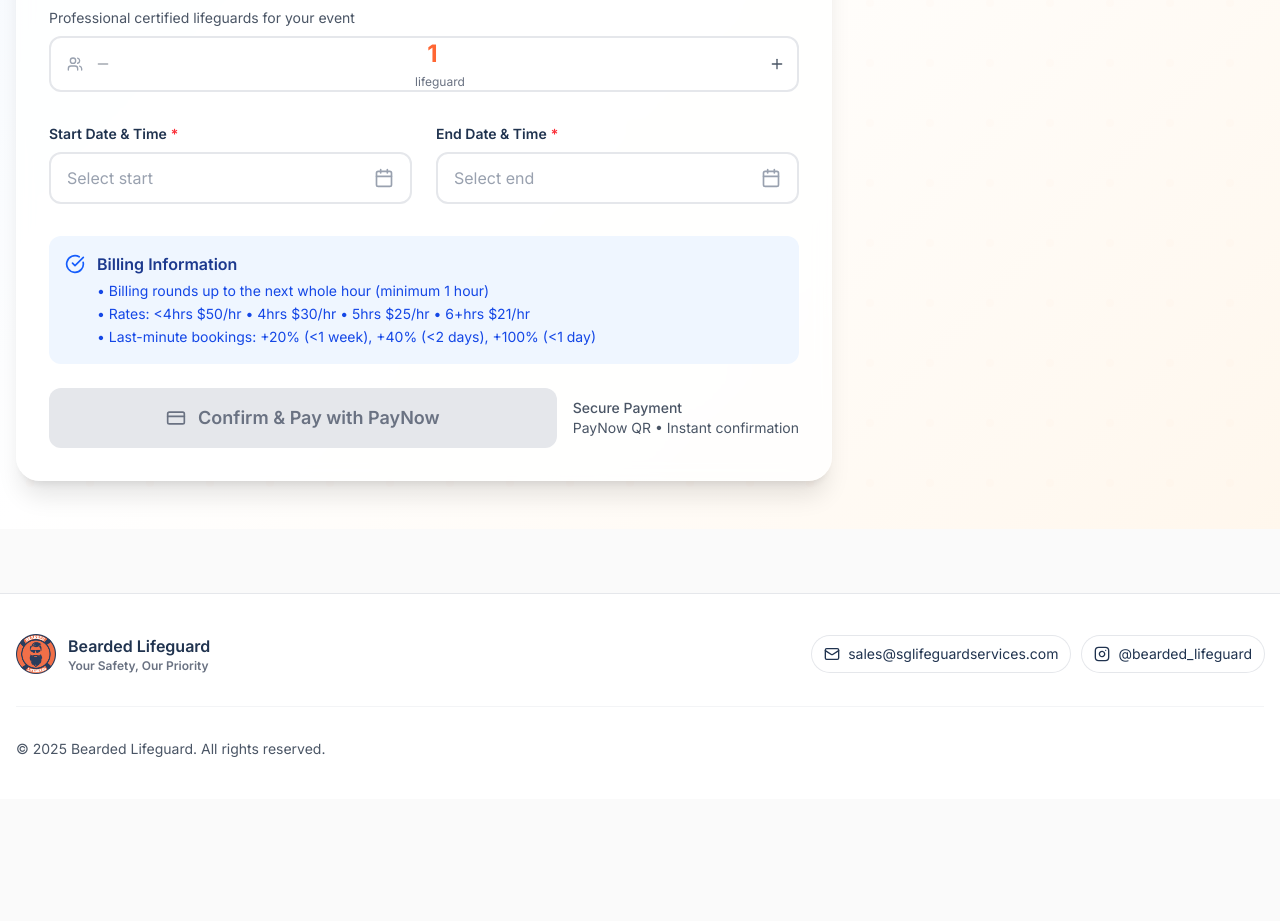
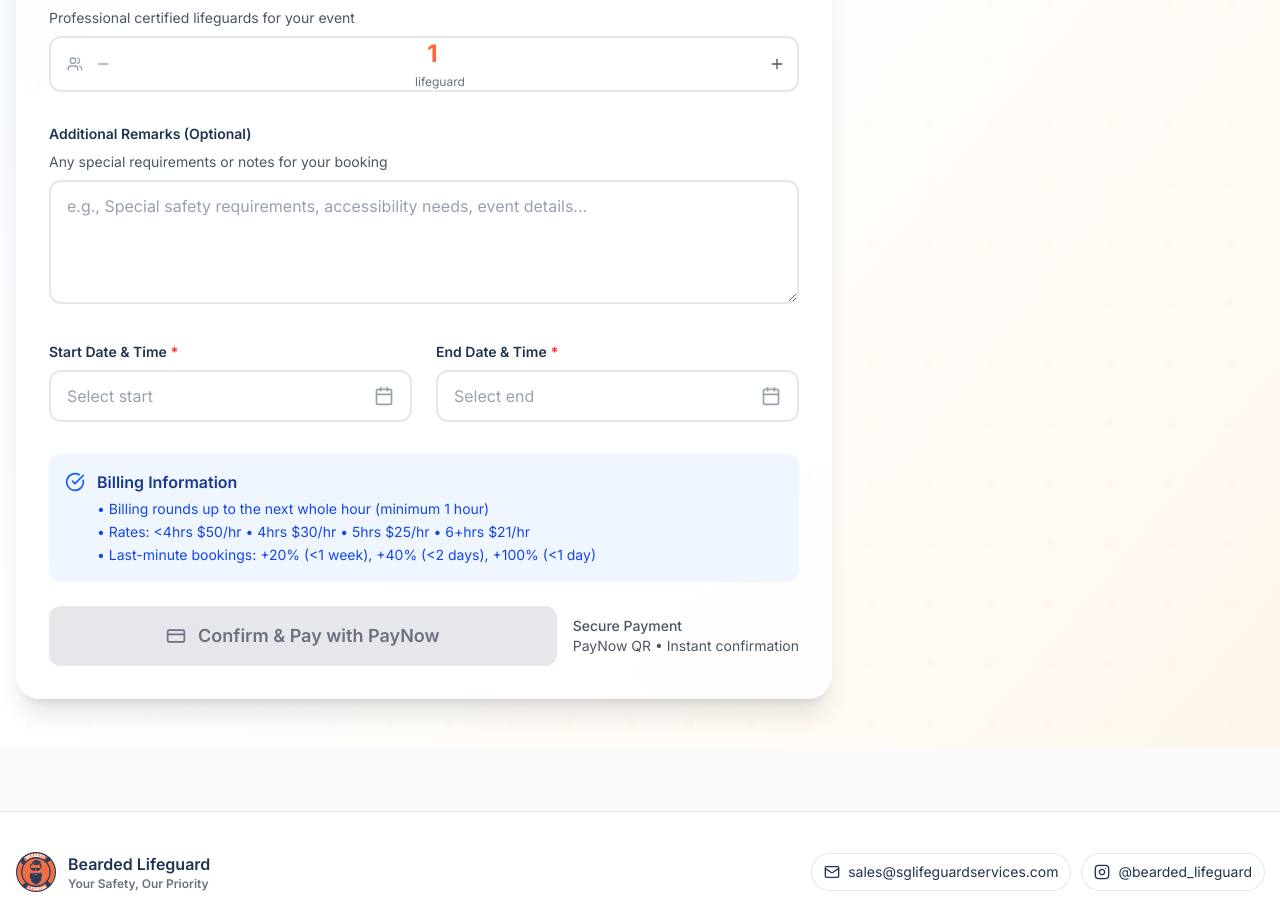
Before and after one commit to terrytay/bearded-lifeguard, a Next.js app: page /booking in a window 1280 px wide. Shown: the part 903-1824 px from the top of the page. Before the commit the page ends 1702 px from the top, so only its background shows below. Built offline with nearby package versions, Linux system fonts and the light colour scheme.

Commit message:
provide additional remarks for booking

```diff
--- a/src/app/api/orders/route.ts
+++ b/src/app/api/orders/route.ts
@@ -30,6 +30,7 @@ export async function POST(req: Request) {
     lifeguards = 1, // number of lifeguards required
     serviceType = "", // service type selection
     customService = "", // custom service description
+    remarks = "", // optional remarks from user
   } = body;
 
   const base = computeAmount(Number(hours));
@@ -76,6 +77,7 @@ export async function POST(req: Request) {
     lifeguards,
     serviceType,
     customService,
+    remarks,
     paynow: { payload, qrDataUrl },
   });
 }
--- a/src/app/api/send-confirmation/route.ts
+++ b/src/app/api/send-confirmation/route.ts
@@ -23,6 +23,7 @@ export async function POST(req: Request) {
       lifeguards,
       serviceType,
       customService,
+      remarks,
     } = body;
 
     if (!customerName || !customerEmail || !orderId || !startDateTime || !endDateTime) {
@@ -50,6 +51,7 @@ export async function POST(req: Request) {
       lifeguards: lifeguards || 1,
       serviceType: serviceType || "",
       customService: customService || "",
+      remarks: remarks || "",
     };
 
     // Send confirmation email
--- a/src/app/booking/page.tsx
+++ b/src/app/booking/page.tsx
@@ -100,6 +100,7 @@ export default function BookingPage() {
   const [lifeguards, setLifeguards] = useState(1); // number of lifeguards needed
   const [serviceType, setServiceType] = useState(""); // service type selection
   const [customService, setCustomService] = useState(""); // custom service description
+  const [remarks, setRemarks] = useState(""); // optional remarks from user
 
   // ui state
   const [touched, setTouched] = useState<Record<string, boolean>>({});
@@ -253,6 +254,7 @@ export default function BookingPage() {
           lifeguards,
           serviceType,
           customService: serviceType === "others" ? customService.trim() : "",
+          remarks: remarks.trim(),
         }),
       });
     } catch (error) {
@@ -296,6 +298,7 @@ export default function BookingPage() {
         lifeguards,
         serviceType,
         customService: serviceType === "others" ? customService.trim() : "",
+        remarks: remarks.trim(),
       };
 
       const res = await fetch("/api/orders", {
@@ -511,6 +514,22 @@ export default function BookingPage() {
                     max={1000}
                     label={`lifeguard${lifeguards > 1 ? "s" : ""}`}
                     icon={<Users size={16} />}
+                  />
+                </FormField>
+              </div>
+
+              {/* Optional Remarks */}
+              <div className="mb-8">
+                <FormField
+                  label="Additional Remarks (Optional)"
+                  description="Any special requirements or notes for your booking"
+                >
+                  <textarea
+                    value={remarks}
+                    onChange={(e) => setRemarks(e.target.value)}
+                    placeholder="e.g., Special safety requirements, accessibility needs, event details..."
+                    rows={4}
+                    className="w-full rounded-xl border-2 px-4 py-3 text-base transition-all duration-200 focus:outline-none focus:ring-4 focus:ring-[#FF6633]/10 bg-white placeholder:text-gray-400 resize-y border-gray-200 focus:border-[#FF6633] hover:border-gray-300"
                   />
                 </FormField>
               </div>
--- a/src/lib/email-service.ts
+++ b/src/lib/email-service.ts
@@ -17,6 +17,7 @@ export type BookingEmailData = {
   lifeguards: number;
   serviceType: string;
   customService: string;
+  remarks: string;
 };
 
 export class EmailService {
@@ -589,6 +590,20 @@ export class EmailService {
                                     </tr>
                                 </table>
                             </div>
+                            ${
+                              data.remarks.trim()
+                                ? `<div class="detail-item">
+                                <table class="detail-table">
+                                    <tr>
+                                        <td class="detail-label">Additional Remarks</td>
+                                        <td class="detail-value">${data.remarks
+                                          .trim()
+                                          .replace(/\n/g, "<br>")}</td>
+                                    </tr>
+                                </table>
+                            </div>`
+                                : ""
+                            }
                         </div>
                     </div>
 
@@ -734,7 +749,9 @@ Duration: ${data.hours} hour${data.hours > 1 ? "s" : ""}
 Lifeguards Required: ${data.lifeguards} professional lifeguard${
       data.lifeguards > 1 ? "s" : ""
     }
-Service Type: ${this.formatServiceType(data.serviceType, data.customService)}
+Service Type: ${this.formatServiceType(data.serviceType, data.customService)}${
+      data.remarks.trim() ? `\nAdditional Remarks: ${data.remarks.trim()}` : ""
+    }
 Rate Applied: ${data.rate}/hr
 Subtotal: ${data.subtotal}
 Booking Notice: ${data.leadTime}
```
Also changed, not shown: 1 other file (tests, documents, lock files or other folders).
